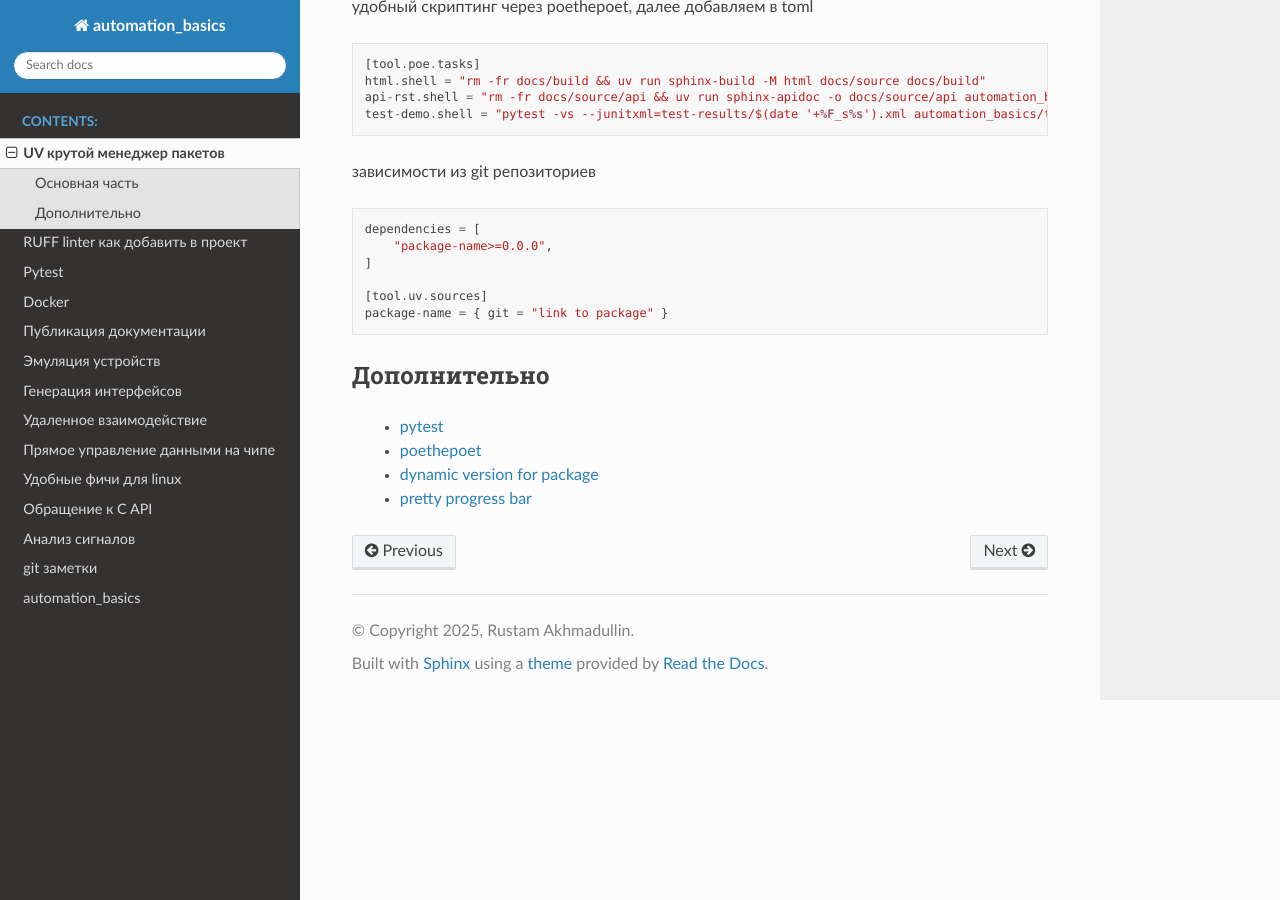
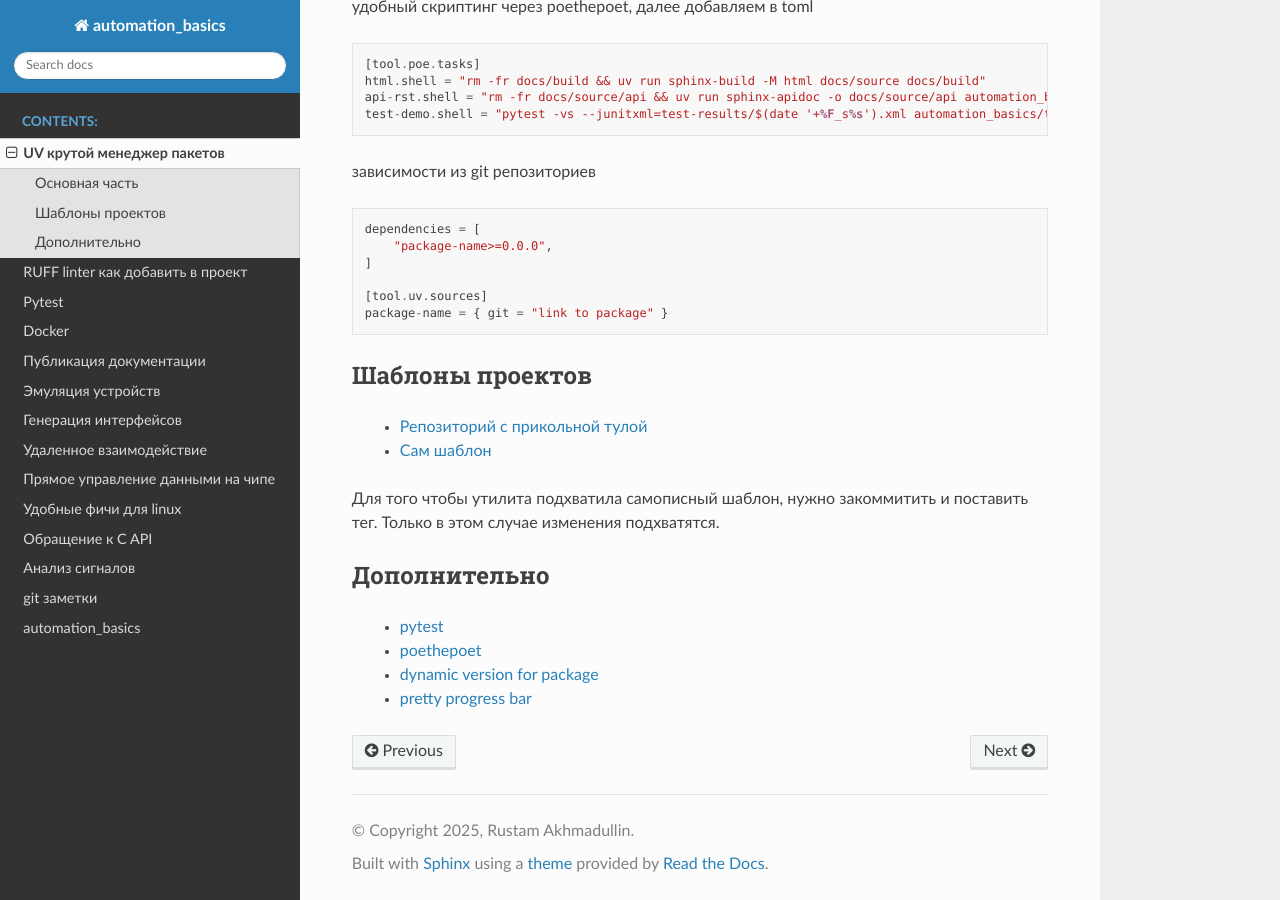
Before and after one commit to RustamAxm/automation_basic, a Sphinx documentation site: the page built from docs/source/tutorials/uv.rst, in a window 1280 px wide and 900 px high, scrolled down 647 px. Built offline with Sphinx 7.4.7 and the Read the Docs theme 3.1.0, drawn with Linux system fonts in a browser that asks for light colours.

Commit message:
uv project template

```diff
--- a/docs/source/tutorials/uv.rst
+++ b/docs/source/tutorials/uv.rst
@@ -44,6 +44,14 @@ UV крутой менеджер пакетов
     [tool.uv.sources]
     package-name = { git = "link to package" }
 
+Шаблоны проектов
+------------------
+
+    * `Репозиторий с прикольной тулой  <https://github.com/jlevy/uvinit>`_
+    * `Сам шаблон <https://github.com/jlevy/simple-modern-uv>`_
+
+Для того чтобы утилита подхватила самописный шаблон, нужно закоммитить и поставить тег. Только в этом случае изменения подхватятся.
+
 Дополнительно
 ---------------
 
```
